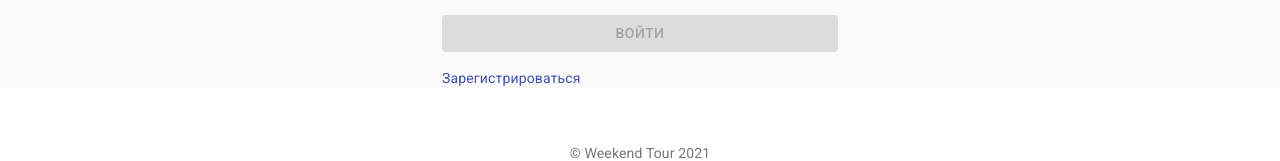
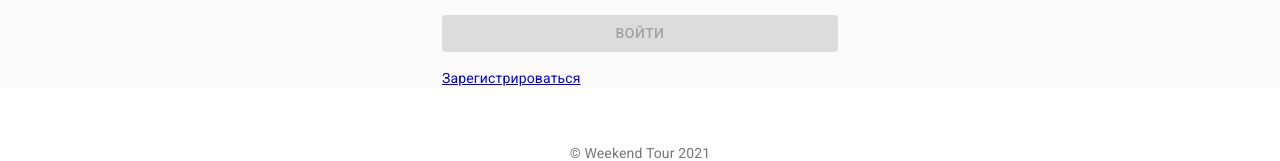
Before and after one commit to irysbaeva/weekendtour, a React (Create React App) app in the folder client/: page /login in a window 1280 px wide. Shown: the part 393-554 px from the top of the page. Built offline with nearby package versions, Linux system fonts and the light colour scheme.

Commit message:
change routes

```diff
--- a/client/src/components/login.js
+++ b/client/src/components/login.js
@@ -4,7 +4,8 @@ import Avatar from "@material-ui/core/Avatar";
 import Button from "@material-ui/core/Button";
 import CssBaseline from "@material-ui/core/CssBaseline";
 import TextField from "@material-ui/core/TextField";
-import Link from "@material-ui/core/Link";
+// import Link from "@material-ui/core/Link";
+import { Link } from "react-router-dom";
 import Grid from "@material-ui/core/Grid";
 import LockOutlinedIcon from "@material-ui/icons/LockOutlined";
 import Typography from "@material-ui/core/Typography";
@@ -104,7 +105,9 @@ const Login = ({isLoggedin,fetchLogin}) => {
             </Button>
             <Grid container>
               <Grid item>
-                <Link to="/registration" variant="body2">
+                <Link to="/registration"
+                // variant="body2"
+                >
                   {"Зарегистрироваться"}
                 </Link>
               </Grid>
```
